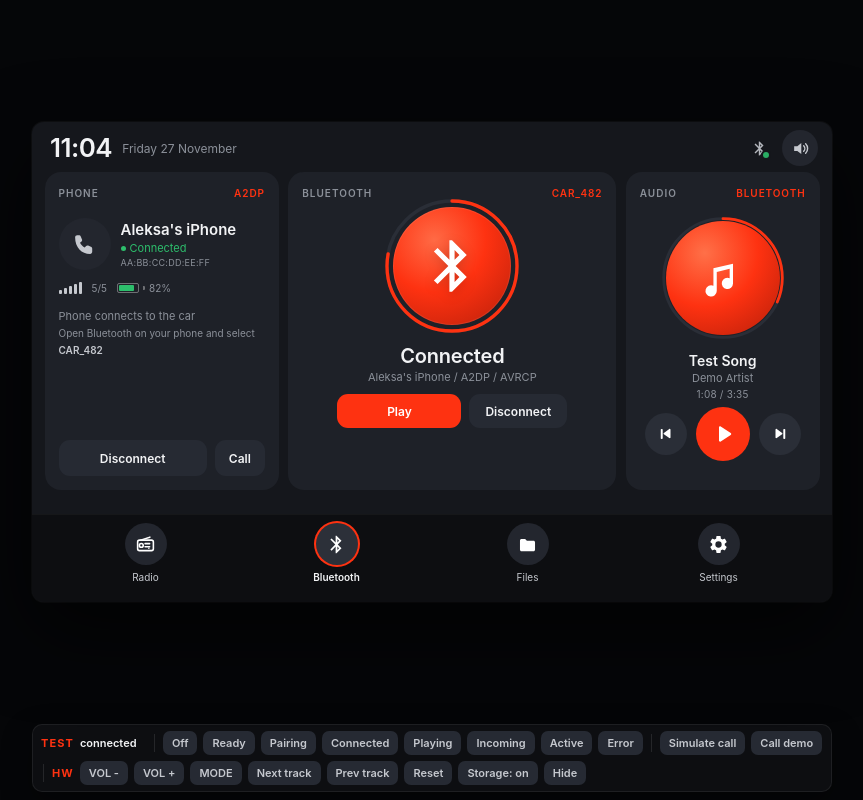
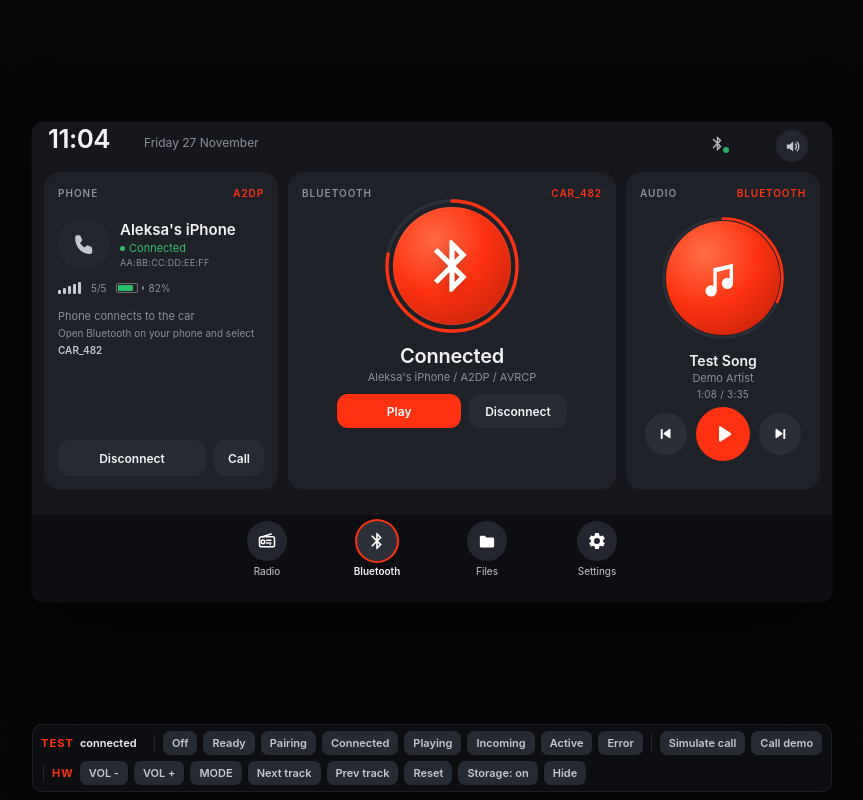
Before and after one commit to leksarodic/zdc, a plain HTML site: page prototype/index.html in a window 1280 px wide. Shown: the whole page, without its empty margins (208-1071 px from the left). Drawn offline with Linux system fonts and the light colour scheme.

Commit message:
ui: restore bluetooth period, align web topbar/dock to native, add fixed reference mode

```diff
--- a/prototype/index.html
+++ b/prototype/index.html
@@ -93,24 +93,24 @@
   }
 
   /* ── top bar ─────────────────────────────────────────────── */
-  .topbar{position:absolute;left:18px;right:14px;top:8px;height:36px;display:flex;align-items:center}
-  .clock{font-size:26px;font-weight:600;letter-spacing:-.02em;line-height:1}
-  .date{font-size:12px;color:var(--muted);margin-left:10px;white-space:nowrap}
-  .top-right{margin-left:auto;display:flex;align-items:center;gap:8px;height:100%}
-  .status-bt{width:18px;height:18px;position:relative;display:grid;place-items:center;opacity:.9}
-  .status-bt .dot{position:absolute;right:-1px;bottom:-1px;width:6px;height:6px;border-radius:50%;background:var(--green);box-shadow:0 0 0 2px var(--bg)}
+  .topbar{position:absolute;left:0;right:0;top:0;height:50px}
+  .clock{position:absolute;left:16px;top:4px;font-size:26px;font-weight:600;letter-spacing:-.02em;line-height:1}
+  .date{position:absolute;left:112px;top:13px;font-size:12px;color:var(--muted);white-space:nowrap;margin:0}
+  .top-right{position:absolute;right:24px;top:8px;height:32px;display:flex;align-items:flex-start;gap:48px;margin:0}
+  .status-bt{width:22px;height:22px;position:relative;display:grid;place-items:center;opacity:.9;margin-top:2px}
+  .status-bt .dot{position:absolute;right:-1px;bottom:1px;width:6px;height:6px;border-radius:50%;background:var(--green);box-shadow:0 0 0 2px var(--bg)}
   .weather{display:flex;align-items:center;gap:4px;font-size:12px;font-weight:500}
   .weather svg{width:16px;height:16px}
   .weather .city{color:var(--muted);font-weight:400}
   .sep{width:1px;height:16px;background:rgba(255,255,255,.10);margin:0 3px}
   .greet{font-size:12px;color:var(--soft);white-space:nowrap}
   .gear{
-    width:36px;height:36px;border-radius:50%;background:var(--circle);
-    display:grid;place-items:center;margin-left:6px;cursor:pointer;
+    width:32px;height:32px;border-radius:50%;background:var(--circle);
+    display:grid;place-items:center;margin:0;cursor:pointer;
     transition:background .15s ease;
   }
   .gear:hover{background:#2E323C}
-  .gear svg{width:19px;height:19px}
+  .gear svg{width:17px;height:17px}
 
   /* ── cards ──────────────────────────────────────────────── */
   .card{
@@ -122,9 +122,9 @@
   .card .label{font-size:10px;font-weight:600;letter-spacing:.10em;color:var(--muted);text-transform:uppercase}
   .card .source{font-size:10px;font-weight:600;letter-spacing:.09em;color:var(--accent);text-transform:uppercase}
   .card-head{display:flex;align-items:center;justify-content:space-between;height:14px}
-  .phone-card{left:12.5px;width:234.375px}
-  .bt-card{left:256.25px;width:328.125px}
-  .audio-card{left:593.75px;width:193.75px}
+  .phone-card{left:12px;width:234px}
+  .bt-card{left:256px;width:328px}
+  .audio-card{left:594px;width:194px}
 
   /* ── phone card ─────────────────────────────────────────── */
   .device{display:flex;align-items:center;gap:10px;margin-top:18px}
@@ -237,23 +237,26 @@
   .dock{
     position:absolute;left:0;right:0;bottom:0;height:88px;background:var(--dock);
     border-top:1px solid rgba(255,255,255,.035);
-    display:flex;align-items:flex-start;justify-content:space-around;padding:8px 18px 0;
-  }
-  .dock-item{display:flex;flex-direction:column;align-items:center;gap:6px;width:96px;cursor:pointer}
+  }
+  .dock-item{position:absolute;top:6px;display:flex;flex-direction:column;align-items:center;gap:4px;width:100px;cursor:pointer}
+  .dock-item:nth-child(1){left:185px}
+  .dock-item:nth-child(2){left:295px}
+  .dock-item:nth-child(3){left:405px}
+  .dock-item:nth-child(4){left:515px}
   .dock-ic{
-    width:42px;height:42px;border-radius:50%;background:var(--circle);
+    width:40px;height:40px;border-radius:50%;background:var(--circle);
     display:grid;place-items:center;transition:background .15s ease, box-shadow .15s ease;
   }
   .dock-item:hover .dock-ic{background:#2B2F38}
   .dock-item.active .dock-ic{background:#2C3039;box-shadow:0 0 0 2px var(--accent)}
-  .dock-ic svg{width:21px;height:21px}
+  .dock-ic svg{width:20px;height:20px}
   .dock-label{font-size:10px;color:var(--soft);white-space:nowrap}
   .dock-item.active .dock-label{color:var(--text);font-weight:600}
 
 
   /* ── app panels: Radio / Files / Settings ───────────────── */
   .app-panel{
-    position:absolute;left:12.5px;top:50px;width:775px;height:318px;
+    position:absolute;left:12px;top:50px;width:776px;height:318px;
     border-radius:16px;background:var(--card);padding:14px 18px;
     display:none;z-index:6;overflow:hidden;
   }
@@ -724,7 +727,7 @@
         <div class="sub-label" style="margin-top:12px">About</div>
         <div class="about-grid">
           <span>Bluetooth</span><b>CAR_482</b>
-          <span>UI</span><b>LVGL 9.3 / v0.5.2</b>
+          <span>UI</span><b>LVGL 9.3 / v0.5.3</b>
           <span>BT link</span><b>55 AA LEN CMD DATA CHK</b>
         </div>
       </div>
@@ -1046,7 +1049,7 @@
     );
     const titles = {
       off: ['Bluetooth off', 'Tap to power on'],
-      ready: ['Pair from your phone', 'CAR_482 / PIN 0000 / Open Bluetooth on your phone.'],
+      ready: ['Pair from your phone', 'PIN 0000 / Open Bluetooth on your phone.'],
       pairing: ['Waiting for phone', 'Select CAR_482 on your phone'],
       connected: ['Connected', "Aleksa's iPhone / A2DP / AVRCP"],
       playing: ['Playing', "Aleksa's iPhone / A2DP / AVRCP"],
@@ -1795,8 +1798,14 @@
   // ── fit the fixed 800x480 board into the available window ──
   const frame = el('frame');
   function fit() {
+    const stage = el('stage');
+    if (new URLSearchParams(location.search).get('fixed') === '1') {
+      stage.style.transform = 'scale(1)';
+      stage.style.left = '0';
+      stage.style.top = '0';
+      return;
+    }
     const s = Math.min(frame.clientWidth / 800, frame.clientHeight / 480, 1);
-    const stage = el('stage');
     stage.style.transform = `scale(${s})`;
     stage.style.left = `${(frame.clientWidth - 800 * s) / 2}px`;
     stage.style.top = `${(frame.clientHeight - 480 * s) / 2}px`;
@@ -1869,6 +1878,11 @@
   };
 
   const params = new URLSearchParams(location.search);
+  if (params.get('fixed') === '1') {
+    frame.style.width = '800px';
+    frame.style.height = '480px';
+    fit();
+  }
   if (params.get('clean') === '1') {
     document.body.classList.add('clean');
     el('testbar').classList.add('hidden');
```
Also changed, not shown: docs/screenshots/light-settings.png, docs/screenshots/ready.png, docs/screenshots/settings.png, 5 other files.
